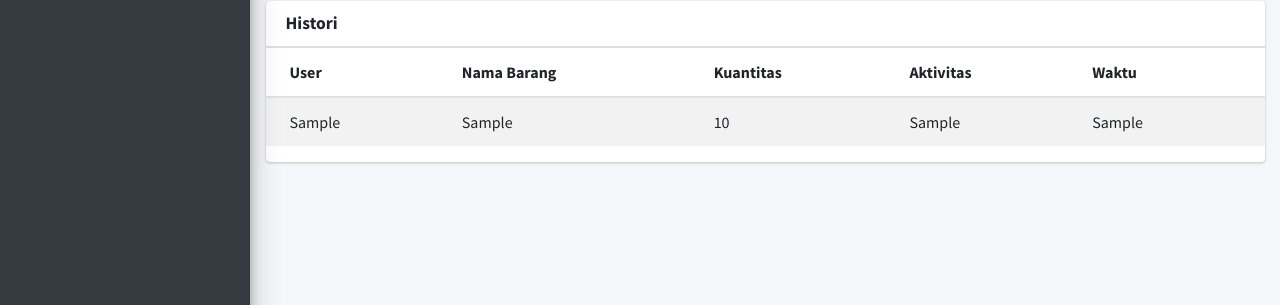
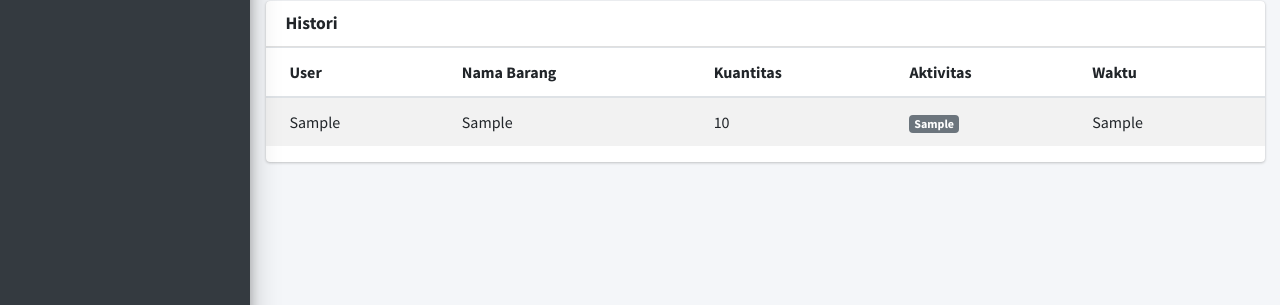
Before and after one commit to munovrizall/owl_inventory, a PHP site: page /homepage.php in a window 1280 px wide. Shown: the part 291-596 px from the top of the page. Run offline with PHP 8.4, Linux system fonts and the light colour scheme; tables that the repository leaves empty or names only in its code hold one stand-in row (values such as "Sample post"); some libraries are stand-ins or nearby versions.

Commit message:
adding badge label in activity

```diff
--- a/homepage.php
+++ b/homepage.php
@@ -241,7 +241,7 @@ $result = mysqli_query($conn, $query);
                         <td><?php echo $row["pengguna"]; ?></td>
                         <td><?php echo $row["kode"]; ?></td>
                         <td><?php echo $row["quantity"]; ?></td>
-                        <td><?php echo $row["activity"]; ?></td>
+                        <td><span class="<?php echo $badgeClass; ?>"><?php echo $row["activity"]; ?></span></td>
                         <td><?php echo $row["waktu"]; ?></td>
 
                       </tr>
```
